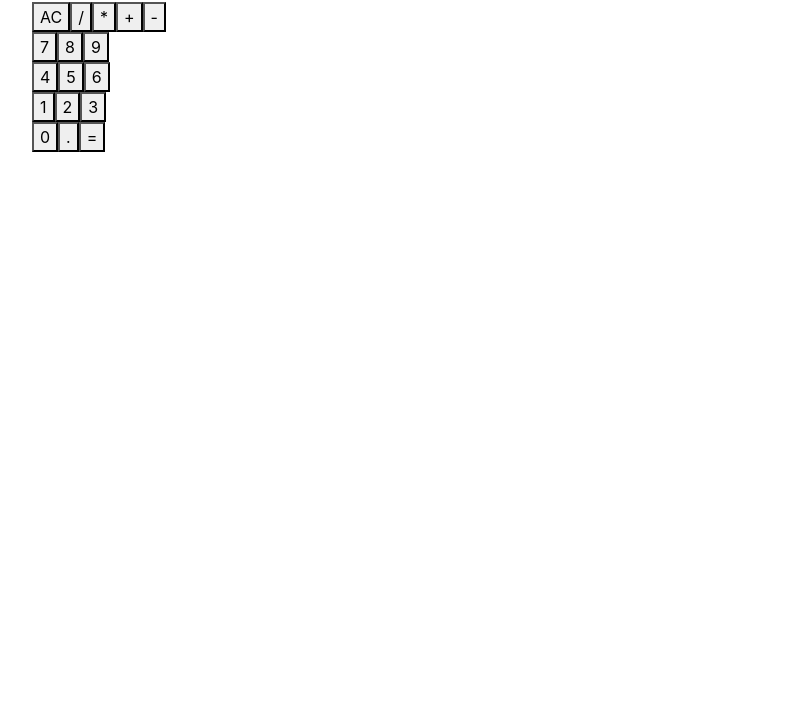
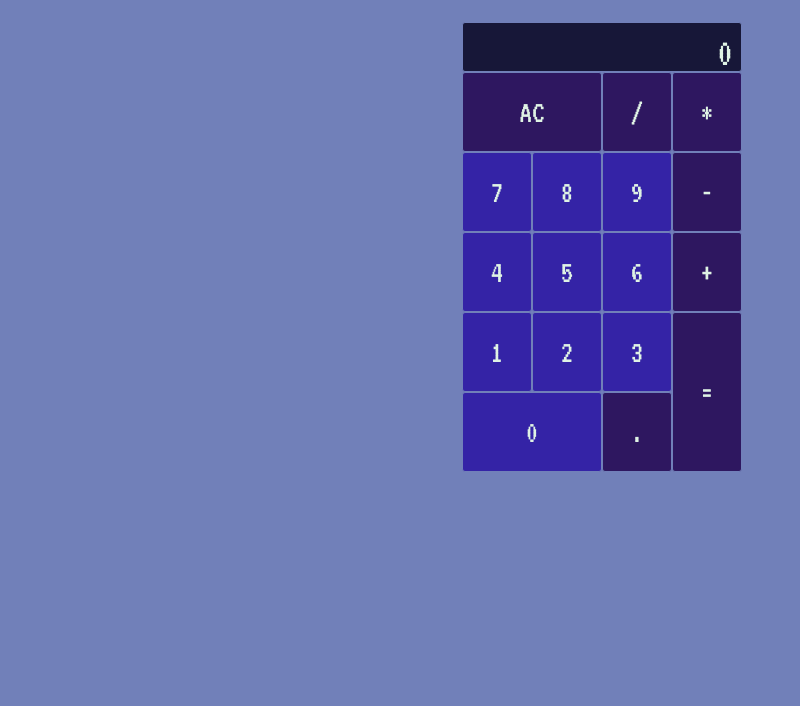
Before and after one commit to sidemt/js-calculator, a plain HTML site: page index.html in a window 1280 px wide. Shown: the part 94-800 px from the top of the page, without its empty margins (38-838 px from the left). Drawn offline with nearby package versions, Linux system fonts and the light colour scheme.

Commit message:
Implement visual design

```diff
--- /dev/null
+++ b/css/style.css
@@ -0,0 +1,106 @@
+body {
+    --main-white: #DFF3E4;
+    --pale-blue: #7180B9;
+}
+
+.body {
+  background-color: var(--pale-blue);
+  color: #171738;
+  font-family: 'VT323', monospace;
+}
+
+.container-fluid {
+  display: flex;
+  flex-direction: column;
+  align-items: center;
+  justify-content: center;
+  padding: 20px 10px;
+  text-align: center;
+}
+
+h1 {
+  padding: 20px;
+}
+
+.grid-container {
+  display: grid;
+  width: 280px;
+}
+
+.grid-item {
+  border: 1px solid var(--pale-blue);
+  color: var(--main-white);
+  border-radius: 3px;
+}
+
+.item-display {
+  background-color: #171738;
+  color: var(--main-white);
+  font-size: 2.5rem;
+  font-weight: 100;
+  grid-column: 1 / span 4;
+  grid-row: 1;
+  height: 50px;
+  text-align: right;
+  overflow: hidden;
+  padding: 0 8px;
+}
+
+.item-ac {
+  grid-column: 1 / span 2;
+  grid-row: 2;
+}
+
+.item-divide {
+  grid-column: 3;
+  grid-row: 2;
+}
+
+.item-multiply {
+  grid-column: 4;
+  grid-row: 2;
+}
+
+.item-subtract {
+  grid-column: 4;
+  grid-row: 3;
+}
+
+.item-add {
+  grid-column: 4;
+  grid-row: 4;
+}
+
+.item-zero {
+  grid-column: 1 / span 2;
+  grid-row: 6;
+}
+
+.item-dot {
+  grid-column: 3;
+  grid-row: 6;
+}
+
+.item-equals {
+  grid-column: 4;
+  grid-row: 5 / span 2;
+}
+
+.key {
+  background-color: #2E1760;
+  font-size: 2rem;
+  font-weight: 100;
+  padding: 15px 25px;
+  text-align: center;
+  text-decoration: none;
+  display: inline-block;
+}
+
+.key:hover {
+  background-color: #4CAF50;
+}
+
+.numKey {
+  background-color: #3423A6;
+  color: var(--main-white);
+}
--- a/index.html
+++ b/index.html
@@ -7,6 +7,7 @@
 
 
 
+      <link rel="stylesheet" href="css/style.css">
 
 
 </head>
@@ -26,6 +27,9 @@
   <!--  Bootstrap CSS  -->
   <link rel="stylesheet" href="https://stackpath.bootstrapcdn.com/bootstrap/4.1.3/css/bootstrap.min.css" integrity="sha384-MCw98/SFnGE8fJT3GXwEOngsV7Zt27NXFoaoApmYm81iuXoPkFOJwJ8ERdknLPMO" crossorigin="anonymous">
 
+<!--  Google Fonts  -->
+  <link href="https://fonts.googleapis.com/css?family=VT323" rel="stylesheet">
+
   <!--  Bootstrap JavaScript  -->
   <script src="https://code.jquery.com/jquery-3.3.1.slim.min.js" integrity="sha384-q8i/X+965DzO0rT7abK41JStQIAqVgRVzpbzo5smXKp4YfRvH+8abtTE1Pi6jizo" crossorigin="anonymous"></script>
   <script src="https://cdnjs.cloudflare.com/ajax/libs/popper.js/1.14.3/umd/popper.min.js" integrity="sha384-ZMP7rVo3mIykV+2+9J3UJ46jBk0WLaUAdn689aCwoqbBJiSnjAK/l8WvCWPIPm49" crossorigin="anonymous"></script>
@@ -33,9 +37,10 @@
 
 </head>
 
-<body>
-  <div class="container">
-    <div id="calculator"></div>
+<body class="body h-100 w-100 mx-auto">
+  <div class="container-fluid h-100 w-100 mx-auto">
+    <h1>JavaScript Calculator</h1>
+    <div id="calculator"><!-- calculator ---></div>
   </div>
 </body>
 
--- a/js/index.js
+++ b/js/index.js
@@ -109,35 +109,30 @@ Calculator = function (_React$Component) {_inherits(Calculator, _React$Component
 
       }
       return (
-        React.createElement('div', null, 'Calculator',
+        React.createElement('div', { className: 'grid-container' },
 
-          React.createElement('div', null, 'input: ', this.state.input),
-          React.createElement('div', null, 'calculations: ', this.state.calculations),
-          React.createElement('div', { className: 'row' },
-            React.createElement('div', { id: 'display' }, this.state.calculations, this.state.input)),
+          React.createElement('div', { id: 'display', className: 'grid-item item-display' }, this.state.calculations, this.state.input),
 
 
-          React.createElement('div', { className: 'row' },
-            React.createElement(RenderKey, { keyName: 'clear', keyValue: 'AC', onClick: this.clear }),
-            React.createElement(RenderKey, { keyName: 'divide', keyValue: '/', onClick: this.handleOperator }),
-            React.createElement(RenderKey, { keyName: 'multiply', keyValue: '*', onClick: this.handleOperator }),
-            React.createElement(RenderKey, { keyName: 'add', keyValue: '+', onClick: this.handleOperator }),
-            React.createElement(RenderKey, { keyName: 'subtract', keyValue: '-', onClick: this.handleOperator })),
+
+          React.createElement(RenderKey, { keyName: 'clear', keyValue: 'AC', className: 'item-ac', onClick: this.clear }),
+          React.createElement(RenderKey, { keyName: 'divide', keyValue: '/', className: 'item-divide', onClick: this.handleOperator }),
+          React.createElement(RenderKey, { keyName: 'multiply', keyValue: '*', className: 'item-multiply', onClick: this.handleOperator }),
+          React.createElement(RenderKey, { keyName: 'add', keyValue: '+', className: 'item-add', onClick: this.handleOperator }),
+          React.createElement(RenderKey, { keyName: 'subtract', keyValue: '-', className: 'item-subtract', onClick: this.handleOperator }),
 
 
-          React.createElement('div', { className: 'row' },
-            numKeys[7], numKeys[8], numKeys[9]),
 
-          React.createElement('div', { className: 'row' },
-            numKeys[4], numKeys[5], numKeys[6]),
+          numKeys[7], numKeys[8], numKeys[9],
 
-          React.createElement('div', { className: 'row' },
-            numKeys[1], numKeys[2], numKeys[3]),
 
-          React.createElement('div', { className: 'row' },
-            React.createElement(RenderNumKey, { keyName: nums[0], keyNum: 0, onClick: this.zero }),
-            React.createElement(RenderKey, { keyName: 'decimal', keyValue: '.', onClick: this.dot }),
-            React.createElement(RenderKey, { keyName: 'equals', keyValue: '=', onClick: this.equals }))));
+          numKeys[4], numKeys[5], numKeys[6],
+
+          numKeys[1], numKeys[2], numKeys[3],
+
+          React.createElement(RenderNumKey, { keyName: nums[0], keyNum: 0, className: 'item-zero', onClick: this.zero }),
+          React.createElement(RenderKey, { keyName: 'decimal', keyValue: '.', className: 'item-dot', onClick: this.dot }),
+          React.createElement(RenderKey, { keyName: 'equals', keyValue: '=', className: 'item-equals', onClick: this.equals })));
 
 
 
@@ -150,7 +145,7 @@ RenderKey = function (_React$Component2) {_inherits(RenderKey, _React$Component2
   }_createClass(RenderKey, [{ key: 'render', value: function render()
     {
       return (
-        React.createElement('button', { id: this.props.keyName, onClick: this.props.onClick }, this.props.keyValue));
+        React.createElement('button', { id: this.props.keyName, className: 'grid-item key ' + this.props.className, onClick: this.props.onClick }, this.props.keyValue));
 
     } }]);return RenderKey;}(React.Component);var
 
@@ -161,7 +156,7 @@ RenderNumKey = function (_React$Component3) {_inherits(RenderNumKey, _React$Comp
   }_createClass(RenderNumKey, [{ key: 'render', value: function render()
     {
       return (
-        React.createElement('button', { id: this.props.keyName, onClick: this.props.onClick }, this.props.keyNum));
+        React.createElement('button', { id: this.props.keyName, className: 'numKey key grid-item ' + this.props.className, onClick: this.props.onClick }, this.props.keyNum));
 
     } }]);return RenderNumKey;}(React.Component);
 
```
Also changed, not shown: 1 other file.
